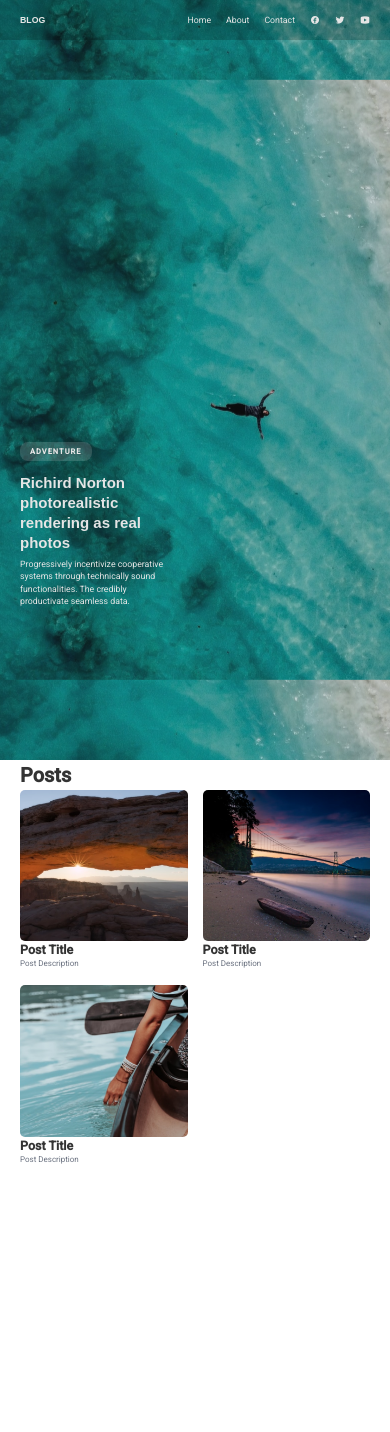
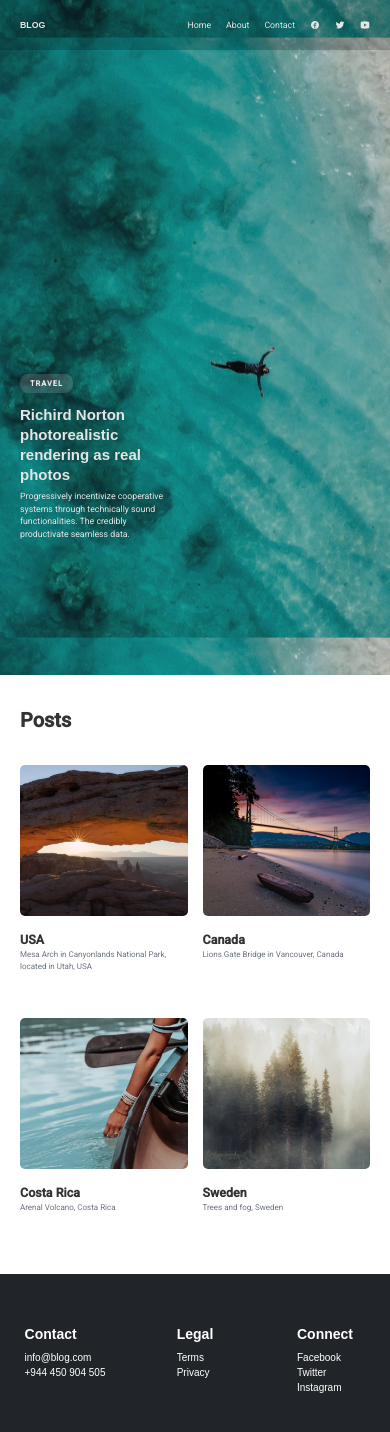
Before and after one commit to hanna-fmw/blog-next14-prisma, a Next.js app: page / in a window 390 px wide. Shown: the top 1432 px of the page. Before the commit the page ends 1166 px from the top, so only its background shows below. Built offline with nearby package versions, Linux system fonts and the light colour scheme.

Commit message:
refactor: Update HeroContent and Navbar styling for responsiveness

```diff
--- /dev/null
+++ b/app/components/Footer.tsx
@@ -0,0 +1,34 @@
+import React from 'react'
+
+const Footer = () => {
+	return (
+		<footer className='w-screen py-10 mt-24 bg-[#212529]'>
+			<section className='w-full py-10 grid grid-cols-3 font-lora text-white justify-center'>
+				<div className='mx-auto'>
+					<h2 className='text-[14px] mb-2 md:text-[18px]'>Contact</h2>
+					<ul>
+						<li>info@blog.com</li>
+						<li>+944 450 904 505</li>
+					</ul>
+				</div>
+				<div className='mx-auto'>
+					<h2 className='text-[14px] mb-2 md:text-[18px]'>Legal</h2>
+					<ul>
+						<li>Terms</li>
+						<li>Privacy</li>
+					</ul>
+				</div>
+				<div className='mx-auto'>
+					<h2 className='text-[14px] mb-2 md:text-[18px]'>Connect</h2>
+					<ul>
+						<li>Facebook</li>
+						<li>Twitter</li>
+						<li>Instagram</li>
+					</ul>
+				</div>
+			</section>
+		</footer>
+	)
+}
+
+export default Footer
--- a/app/components/HeroContent.tsx
+++ b/app/components/HeroContent.tsx
@@ -4,7 +4,7 @@ import Tag from './Tag'
 const HeroContent = () => {
 	return (
 		<div className='absolute bottom-[20%] w-1/2 d:w-1/3 px-[20px] md:px-[70px]'>
-			<Tag />
+			<Tag tag='travel' />
 			<h1 className='font-lora text-hero-content-color text-2xl md:text-4xl my-6 mb-2'>
 				Richird Norton photorealistic
 				<br /> rendering as real photos
--- a/app/components/Navbar.tsx
+++ b/app/components/Navbar.tsx
@@ -5,7 +5,7 @@ import Image from 'next/image'
 const Navbar = () => {
 	return (
 		<div
-			className='w-screen flex justify-between items-center px-[20px] md:px-[70px] h-16 md:h-[80px]'
+			className='w-screen flex justify-between items-center px-[20px] md:px-[70px] h-20'
 			style={{ backgroundColor: 'rgba(0, 0, 0, 0.2)' }}>
 			<h2 className='font-spartan text-sm md:text-[20px] font-semibold text-navbar-link-color hover:text-navbar-link-hover-color'>
 				BLOG
--- a/app/components/PostCard.tsx
+++ b/app/components/PostCard.tsx
@@ -1,14 +1,18 @@
 import React from 'react'
 import Image from 'next/image'
+import Link from 'next/link'
 
 type Props = {
 	img: string
+	postTitle: string
+	description: string
 }
 
-const PostCard = ({ img }: Props) => {
+const PostCard = ({ img, postTitle, description }: Props) => {
 	return (
-		<section>
-			<div>
+    <Link href={`/${postTitle}`}>
+		<section className='cursor-pointer'>
+			<div className='mt-12'>
 				<div>
 					<Image
 						src={img}
@@ -18,10 +22,11 @@ const PostCard = ({ img }: Props) => {
 						className='rounded-[5px] max-w-1/2 md:max-w-[20vw]'
 					/>
 				</div>
-				<h2 className='text-xl font-semibold'>Post Title</h2>
-				<p className='text-gray-500'>Post Description</p>
+				<h2 className='text-xl font-semibold mt-6'>{postTitle}</h2>
+				<p className='text-gray-500'>{description}</p>
 			</div>
 		</section>
+    </Link>
 	)
 }
 
--- a/app/components/Tag.tsx
+++ b/app/components/Tag.tsx
@@ -1,11 +1,15 @@
 import React from 'react'
 
-const Tag = () => {
+type Props = {
+	tag: string
+}
+
+const Tag = ({ tag }: Props) => {
 	return (
 		<span
 			className='text-tag-color text-xs md:text-[10px] rounded-[8px] px-[10px] py-[5px] font-semibold uppercase tracking-[1px] my-3'
 			style={{ backgroundColor: 'rgba(255, 255, 255, 0.15)' }}>
-			Adventure
+			{tag}
 		</span>
 	)
 }
--- a/app/page.tsx
+++ b/app/page.tsx
@@ -5,23 +5,39 @@ import PostCard from './components/PostCard'
 import redRock from '../public/red-rock.png'
 import bridgeAndBeach from '../public/bridge-and-beach.png'
 import touchingWater from '../public/touching-water.png'
+import trees from '../public/fog-trees.png'
+import Footer from './components/Footer'
 
 export default function Home() {
 	return (
 		<main>
-			<section className='w-screen h-[90vh] bg-hero-bg bg-center object-cover relative'>
+			<section className='w-screen  min-w-full h-[80vh] bg-hero-bg bg-center object-cover relative'>
 				<Navbar />
 				<HeroContent />
 			</section>
 
 			<section className='w-screen px-[20px] md:px-[70px]'>
-				<h1>Posts</h1>
+				<h1 className='mt-12 md:mt-20'>Posts</h1>
 				<div className='grid grid-cols-2 sm:grid-cols-3 md:grid-cols-4 gap-6'>
-					<PostCard img={redRock} />
-					<PostCard img={bridgeAndBeach} />
-					<PostCard img={touchingWater} />
+					<PostCard
+						img={redRock}
+						postTitle='USA'
+						description='Mesa Arch in Canyonlands National Park, located in Utah, USA'
+					/>
+					<PostCard
+						img={bridgeAndBeach}
+						postTitle='Canada'
+						description='Lions Gate Bridge in Vancouver, Canada'
+					/>
+					<PostCard
+						img={touchingWater}
+						postTitle='Costa Rica'
+						description='Arenal Volcano, Costa Rica'
+					/>
+					<PostCard img={trees} postTitle='Sweden' description='Trees and fog, Sweden' />
 				</div>
 			</section>
+			<Footer />
 		</main>
 	)
 }
```
Also changed, not shown: public/fog-trees.png (added).
